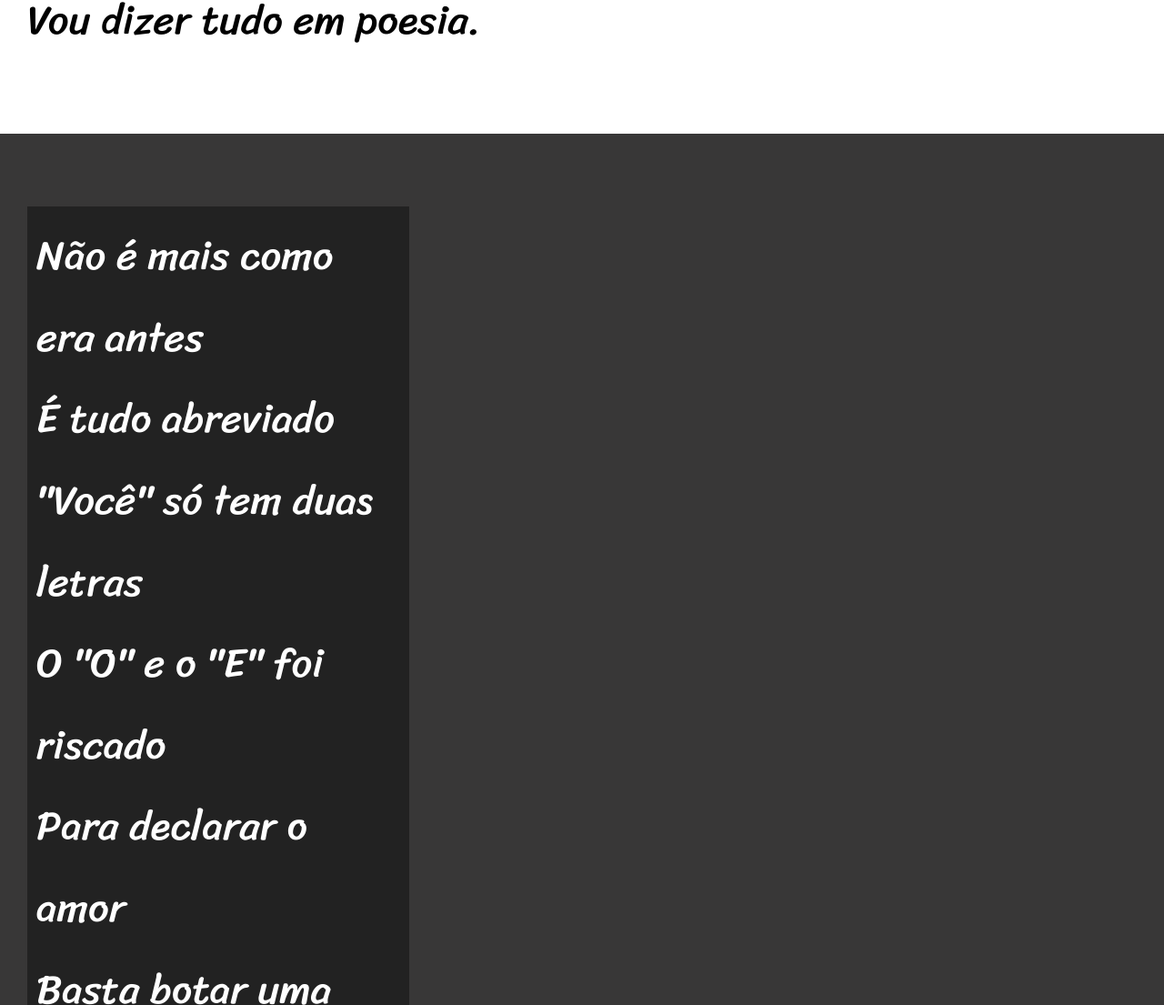
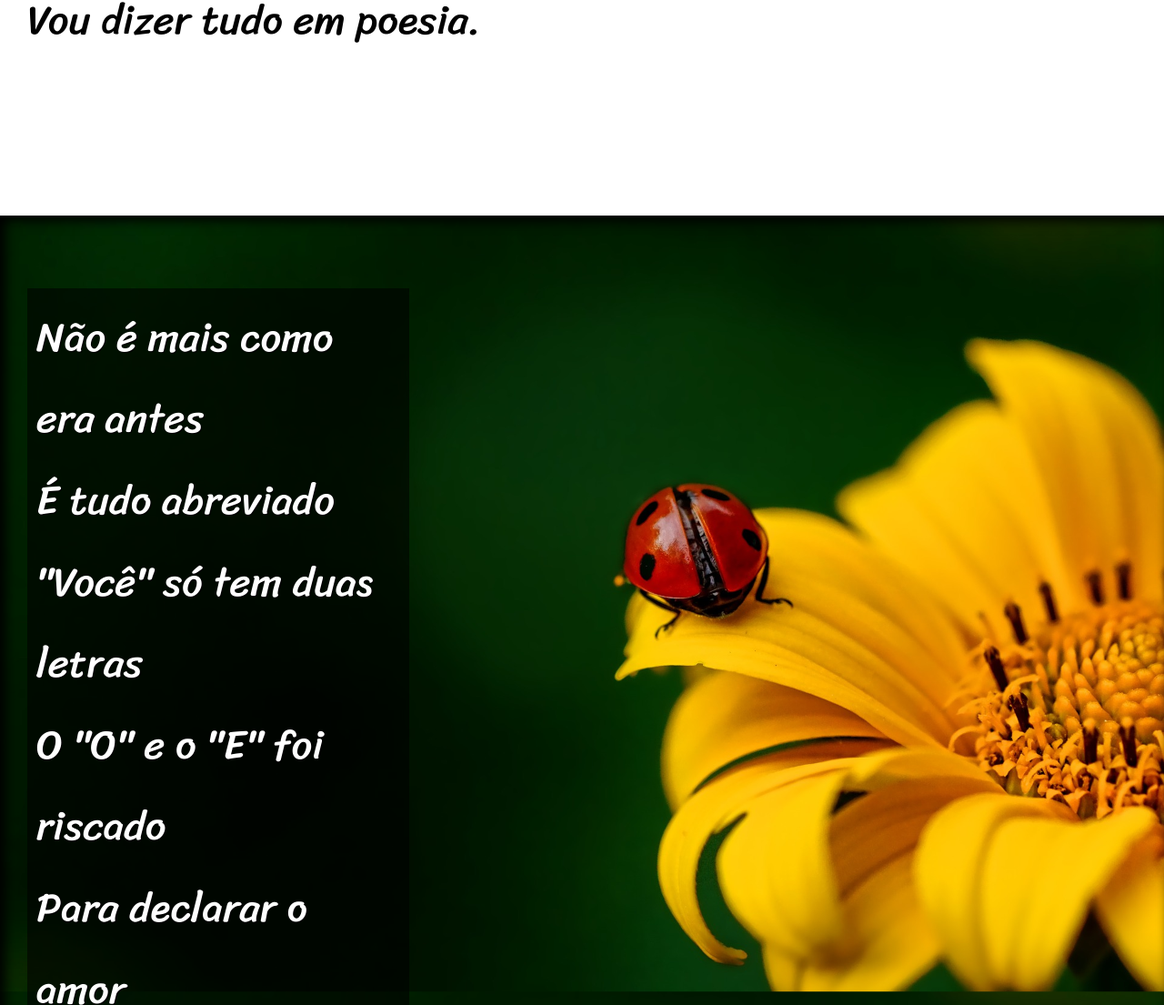
Before and after one commit to David561312/desafio-cordel, a plain HTML site: page index.html in a window 1280 px wide. Shown: the part 900-2005 px from the top of the page at 91% size. Drawn offline with Linux system fonts and the light colour scheme.

Commit message:
finalizei o projeto cordel

```diff
--- a/index.html
+++ b/index.html
@@ -29,7 +29,7 @@
     </section>
 
 
-    <section class="imagem">
+    <section class="imagem" id="img01">
         <p>
             Não é mais como era antes<br>
             É tudo abreviado<br>
@@ -52,7 +52,8 @@
             Agora é .com<br>
             Se o saite é muito bom<br>
             Ele vale um alto preço.<br>
-
+        </p>
+        <p>
             Pra piorar a liguagem<br>
             O emoticom é um risco<br>
             Tem símbolo para tudo<br>
@@ -64,7 +65,7 @@
     </section>
 
 
-    <section class="imagem">
+    <section class="imagem" id="img02">
         <p>
             Tenho saudade das cartas<br>
             Escritas com a própria mão<br>
@@ -87,7 +88,8 @@
             Abriu outro aplicativo<br>
             O mundo ficou cativo<br>
             Da tecnologia do agora.<br>
-
+        </p>
+        <p>
             Felizmente, pra orar<br>
             Não precisa de internet<br>
             Deus escuta todo mundo<br>
--- a/style.css
+++ b/style.css
@@ -51,6 +51,10 @@ section{
     font-size: 3.5vw;
 }
 
+section > p{
+    padding-bottom: 2em;
+}
+
 section.normal{
     background-color: #fff;
     color: black;
@@ -58,17 +62,29 @@ section.normal{
 
 section.imagem{
 
-    background-color: rgb(56, 55, 55);
+    background-color: rgba(56, 55, 55, 0.527);
     color: #fff;
+    box-shadow: inset 6px 6px 13px 0px black;
+    background-attachment: fixed;
 }
 
 section.imagem >p{
     padding: 10px;
-    background-color: rgba(0, 0, 0, 0.39);
+    background-color: rgba(0, 0, 0, 0.568);
     width: 400px;
+    text-shadow: 1px 1px 0px black;
 }
 
+section#img01{
+    background-image: url(imagens/background001.jpg);
+    background-position: right center;
+    background-size: cover;
+}
 
+section#img02{
+    background-image: url(imagens/background002.jpg);
+    background-size: cover;
+}
 
 
 
```
